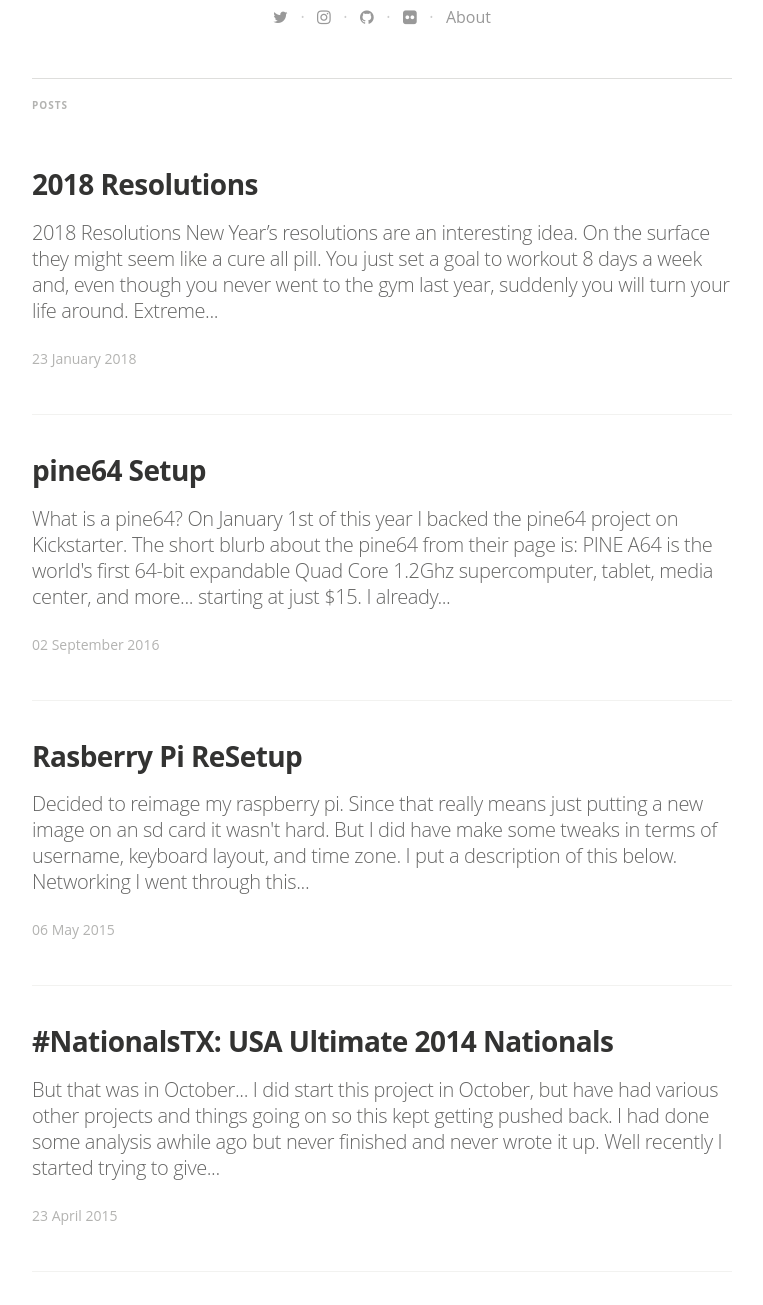
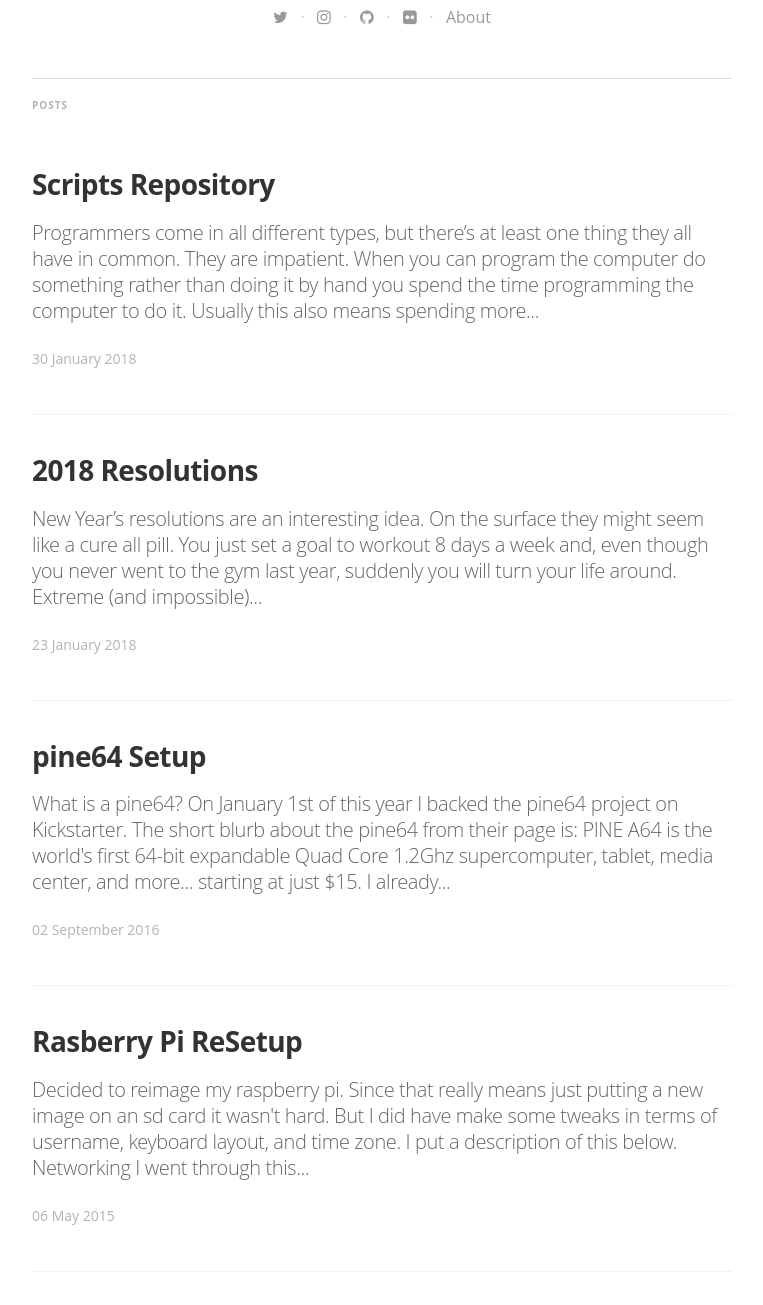
Before and after one commit to yknot/yknot.github.io, a Jekyll site: the page built from index.html, in a window 1280 px wide and 1400 px high, scrolled down 538 px, cut to the strip 95-1400 px from the top of the window. Shown: the whole strip, without its empty margins (258-1021 px from the left). Built offline with Jekyll 4.4.1, drawn with Linux system fonts in a browser that asks for light colours; nearby versions of some CDN libraries; some web fonts are replaced; the list of posts is cut into pages by our own code; some of the changed lines change nothing that is shown; some of the changed text lies outside the part shown.

Commit message:
post about scripts repo

```diff
--- a/_posts/2018-01-23-2018-Resolutions.html
+++ b/_posts/2018-01-23-2018-Resolutions.html
@@ -5,7 +5,6 @@ tags:
       - resolutions
       - new year
 ---
-<h1>2018 Resolutions</h1>
 
 <p>New Year’s resolutions are an interesting idea. On the surface they might seem like a cure all pill. You just set a goal to workout 8 days a week and, even though you never went to the gym last year, suddenly you will turn your life around. Extreme (and impossible) example maybe, but they can get out of hand very easily and because of that they have become a modern day trope in many ways. </p>
 
--- /dev/null
+++ b/_posts/2018-01-30-Scripts-Repository.html
@@ -0,0 +1,31 @@
+---
+title: Scripts Repository
+layout: post
+tags:
+      - scripts
+      - github
+      - programming
+---
+<p>Programmers come in all different types, but there’s at least one thing they all have in common. They are impatient. When you can program the computer do something rather than doing it by hand you spend the time programming the computer to do it. Usually this also means spending more time writing the optimization than the actual task would take. You can tell I don’t consult the <a href="https://xkcd.com/1205/">xkcd chart</a> about this frequently enough. For me it all comes down to an excuse to do what I love which is writing code and learning fun new tasks I can accomplish with code.</p>
+
+<p>As part of this perpetual hobby of making single function scripts, I have started to keep them in one place for ease of use. This folder is on github at <a href="https://github.com/yknot/scripts">https://github.com/yknot/scripts</a> and also lives in my home directory in a folder called <code>bin</code>. This is then added to my path so I can always run any of these commands from anywhere.</p>
+
+<p>I have a description of all of these in the readme for the github repository, but I figured I would embellish on a few of them here.</p>
+
+<h1><code>html2pdf</code></h1>
+
+<p>This came from the desire to download several webpages in quick succession. I believe they were notes for a class I was taking. Rather than having a bunch of html files that I would have to open in the browser I wanted them in pdf form so that I could read them easily from my computer or iPad. Google chrome has a headless mode option you can run from your Mac and I used that to open the page and then print the page to pdf.</p>
+
+<h1><code>matdiff</code>, <code>matvars</code>, <code>npyvars</code></h1>
+
+<p>I still use these pretty frequently, although less and less the MATLAB versions. The diff script just takes two <code>.mat</code> files and opens them and checks the variables against one another to see if they are the same. It does require that the variable names are the same in both files, but is still pretty convenient. The <code>matvars</code> and <code>npyvars</code> commands just print out the variables in the <code>.mat</code> and <code>.npy</code> binary files and their shapes. This is very helpful when I quickly want to know what’s in a binary file and don’t want to start up python and type the same 5 lines that I always have to type. As with most of these scripts, with a little bit more polish these three could be one script, but alas I have yet to get around to that.</p>
+
+<h1><code>pronoun_checker</code></h1>
+
+<p>This script probably has the highest procrastination amount to actual value ratio of all of the scripts. I was finding when I write technical papers I still fall in the habit of using “you”, “we”, and “our” too frequently. This script just runs continuously and yells at you when you make that mistake. I like to keep it running in the corner when I’m writing so that I catch my mistakes sooner rather than later. Not my most inspired idea.</p>
+
+<p>Overall these are pretty single purpose and aren’t used all that frequently, <sup><a id="ffn1" href="#fn1" class="footnote">1</a></sup> but it’s things like this that make day to day tasks more fun for me. Lots of other developers and programmers have made repositories like this on their github pages and I would recommend just searching for them. From there you can get ideas of scripts you want to write or even just tweak ones that you find out there.</p>
+
+<ol id="footnotes">
+	<li id="fn1">and to think these are only the ones that made the cut of being permanent <a href="#ffn1">&#x21A9;&#xFE0E;</a></li>
+</ol>
```
